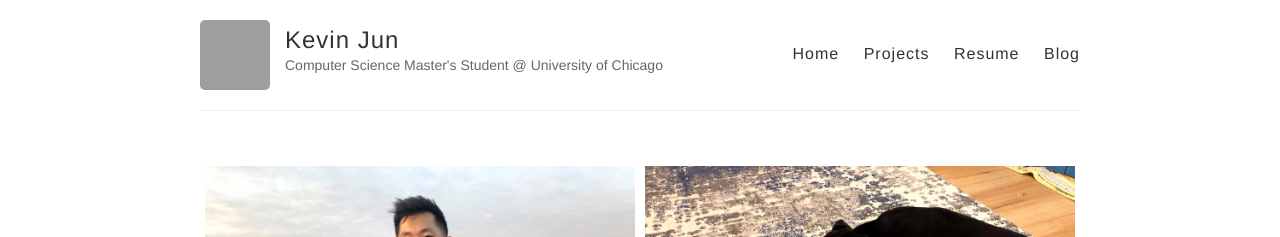
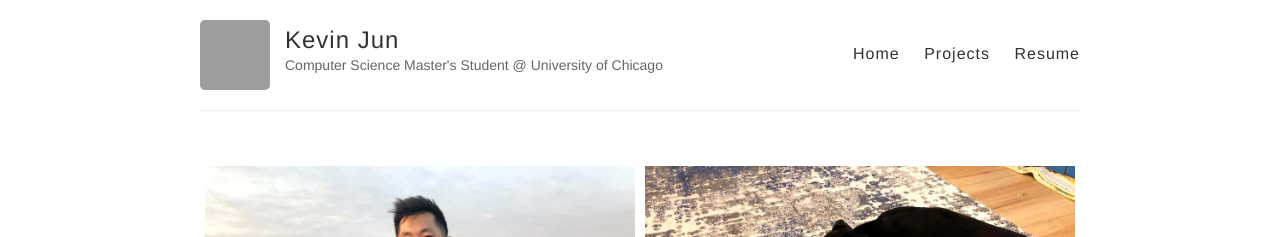
Before and after one commit to kevkjun/kevkjun.github.io, a Jekyll site: the page built from index.html, in a window 1280 px wide. Shown: the top 237 px of the page. Built offline with Jekyll 4.4.1, drawn with Linux system fonts in a browser that asks for light colours; grey boxes are pictures that could not be loaded.

Commit message:
got rid of Blog page - was empty

```diff
--- a/_layouts/default.html
+++ b/_layouts/default.html
@@ -30,7 +30,7 @@
             <a href="{{ site.baseurl }}/">Home</a>
             <a href="{{ site.baseurl }}/projects">Projects</a>
             <a href="https://kevkjun.github.io/images/KevinJun_Resume.pdf">Resume</a>
-            <a href="{{ site.baseurl }}/blog">Blog</a>
+            <!--<a href="{{ site.baseurl }}/blog">Blog</a>-->
           </nav>
         </header>
       </div>
```
Also changed, not shown: 6 other files.
